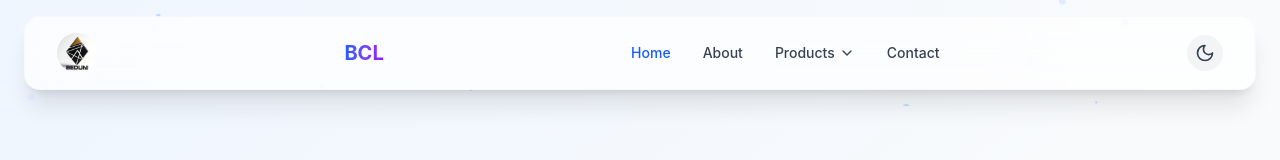
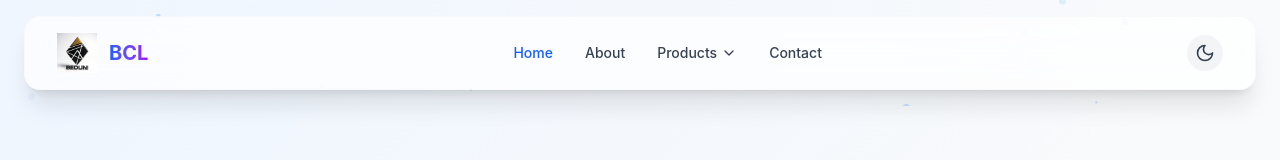
Before and after one commit to bclproduction-tech/Beduni_Company_Limited, a React (Vite) app: page / in a window 1280 px wide. Shown: the top 160 px of the page. Built offline with nearby package versions, Linux system fonts and the light colour scheme.

Commit message:
updated nav bar

```diff
--- a/src/app/components/Hero.tsx
+++ b/src/app/components/Hero.tsx
@@ -1,7 +1,7 @@
 import React from 'react';
 import { motion } from 'motion/react';
 import { ArrowRight } from 'lucide-react';
-import heroimage from '../../../assets/hero.png';
+import heroimage from '../../assets/hero.png';
 
 export function Hero() {
   const scrollToSection = (id: string) => {
@@ -71,11 +71,7 @@ export function Hero() {
         >
           <div className="backdrop-blur-xl bg-white/30 dark:bg-white/5 rounded-3xl border border-gray-200/50 dark:border-white/10 p-8 shadow-2xl">
             <div className="aspect-video bg-gradient-to-br from-blue-100 to-purple-100 dark:from-gray-800 dark:to-gray-900 rounded-2xl overflow-hidden">
-              <img
-                src={heroimage}
-                alt="Education Technology"
-                className="w-full h-full object-cover"
-              />
+              <img src={heroimage} alt="hero" />
             </div>
           </div>
         </motion.div>
--- a/src/app/components/Navigation.tsx
+++ b/src/app/components/Navigation.tsx
@@ -29,19 +29,21 @@ export function Navigation() {
       <div className="max-w-7xl mx-auto">
         <div className="backdrop-blur-xl bg-white/70 dark:bg-black/70 rounded-2xl border border-gray-200/20 dark:border-white/10 shadow-xl">
           <div className="flex items-center justify-between px-8 py-4">
-            {/* Logo */}
-
-            <img
-              src={logo}
-              alt="BCL Logo"
-              className="w-10 h-10 rounded-full object-cover"
-            />
-
+                       {/* Logo */}
             <motion.div
               whileHover={{ scale: 1.05 }}
-              className="text-xl font-bold bg-gradient-to-r from-blue-600 to-purple-600 dark:from-gold-400 dark:to-yellow-500 bg-clip-text text-transparent"
+              className="flex items-center gap-3"
             >
-              BCL
+<img
+  src="src\assets\logo.jpeg"
+  alt="BCL Logo"
+  className="w-10 h-10 object-contain"
+/>
+
+              {/* Company Name */}
+              <div className="text-xl font-bold bg-gradient-to-r from-blue-600 to-purple-600 dark:from-gold-400 dark:to-yellow-500 bg-clip-text text-transparent">
+                BCL
+              </div>
             </motion.div>
 
             {/* Desktop Navigation Links */}
```
Also changed, not shown: package.json (+6 -4 lines), 1 other file (tests, documents, lock files or other folders).
